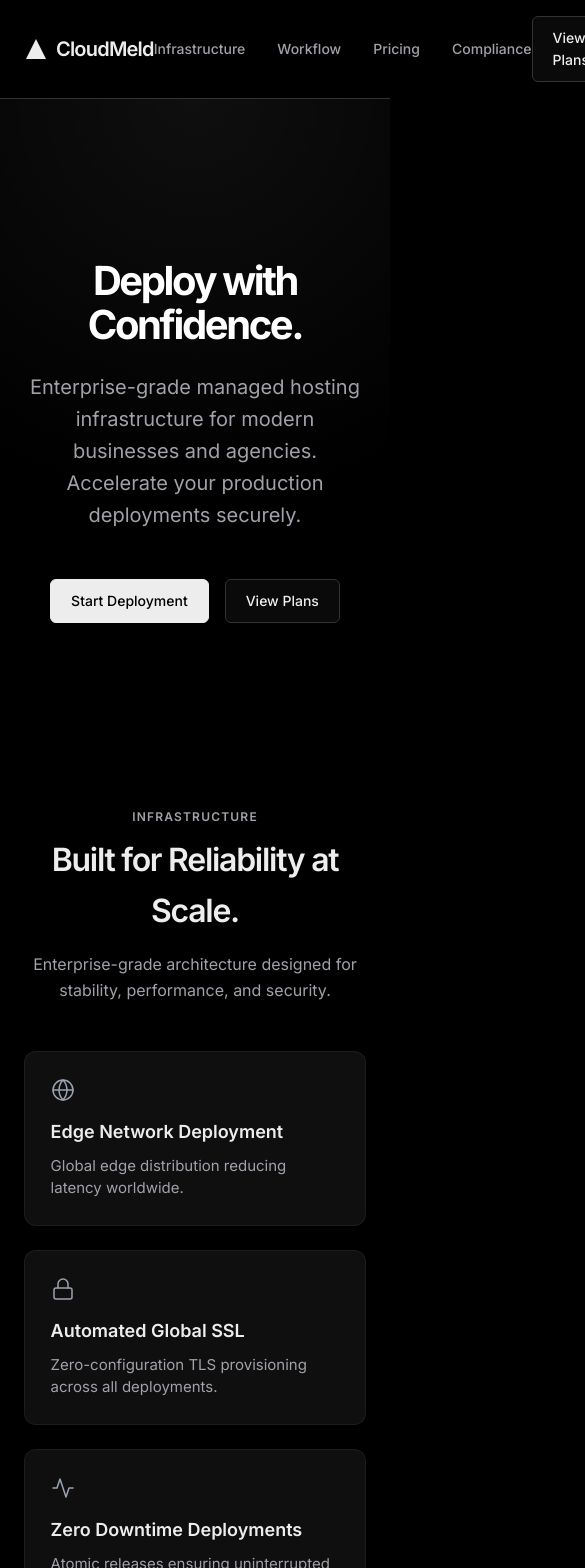
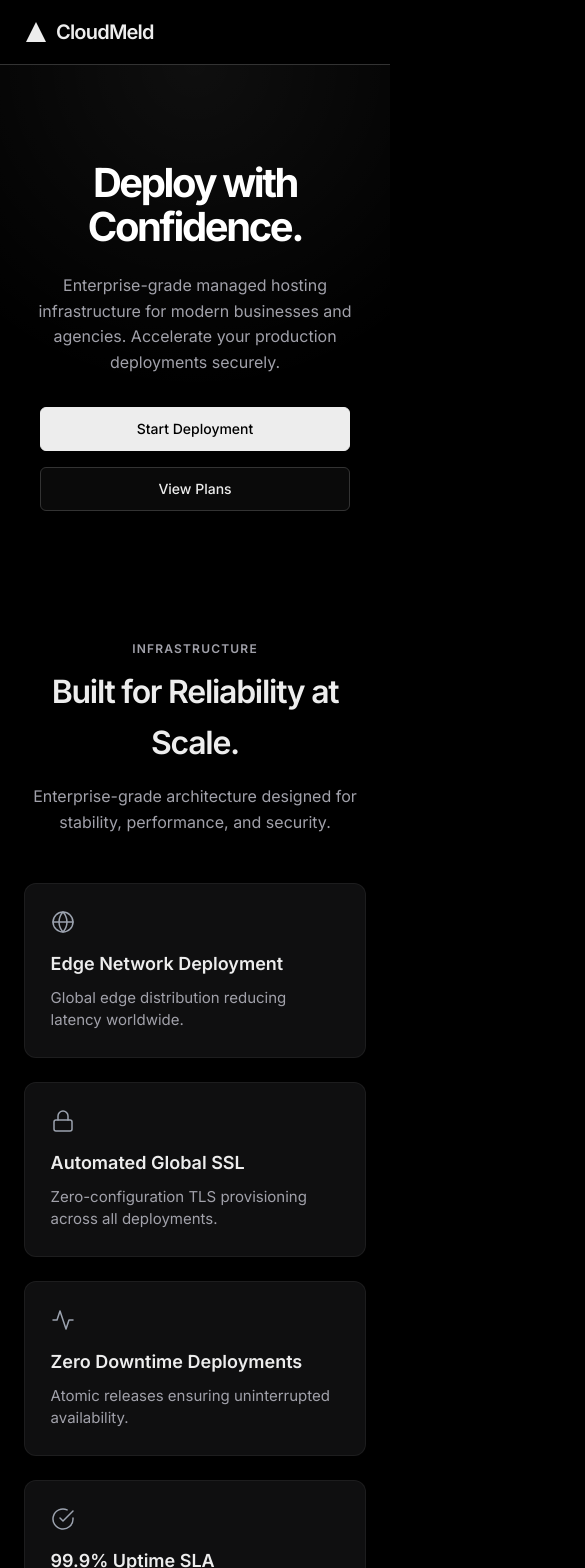
Before and after one commit to prajwal411/Hosting-, a Next.js app: page / in a window 390 px wide. Shown: the top 1568 px of the page, 585 px wide, since content can reach past the window. Built offline with nearby package versions, Linux system fonts and the light colour scheme.

Commit message:
feat: enhance mobile responsiveness across the entire website

```diff
--- a/src/app/globals.css
+++ b/src/app/globals.css
@@ -802,6 +802,49 @@ a {
     background: linear-gradient(180deg, transparent, rgba(255, 255, 255, 0.6), transparent);
     animation: pulseFlowVertical 2s ease-in-out infinite;
   }
+
+  /* Navigation */
+  .nav-links {
+    display: none;
+  }
+
+  .nav-actions {
+    display: none;
+  }
+
+  /* Typography and Layout */
+  .hero {
+    padding: 6rem 0 4rem;
+  }
+
+  .hero-subtitle {
+    font-size: 1rem;
+    margin-bottom: 2rem;
+  }
+
+  .section {
+    padding: 4rem 0;
+  }
+
+  .section-title {
+    font-size: 1.75rem;
+  }
+
+  /* Hero Buttons */
+  .hero-actions {
+    flex-direction: column;
+    padding: 0 1rem;
+    align-items: stretch;
+  }
+
+  .hero-actions .btn {
+    width: 100%;
+  }
+
+  /* Pricing Grid */
+  .pricing-card {
+    padding: 1.5rem;
+  }
 }
 
 @keyframes pulseFlowVertical {
```
